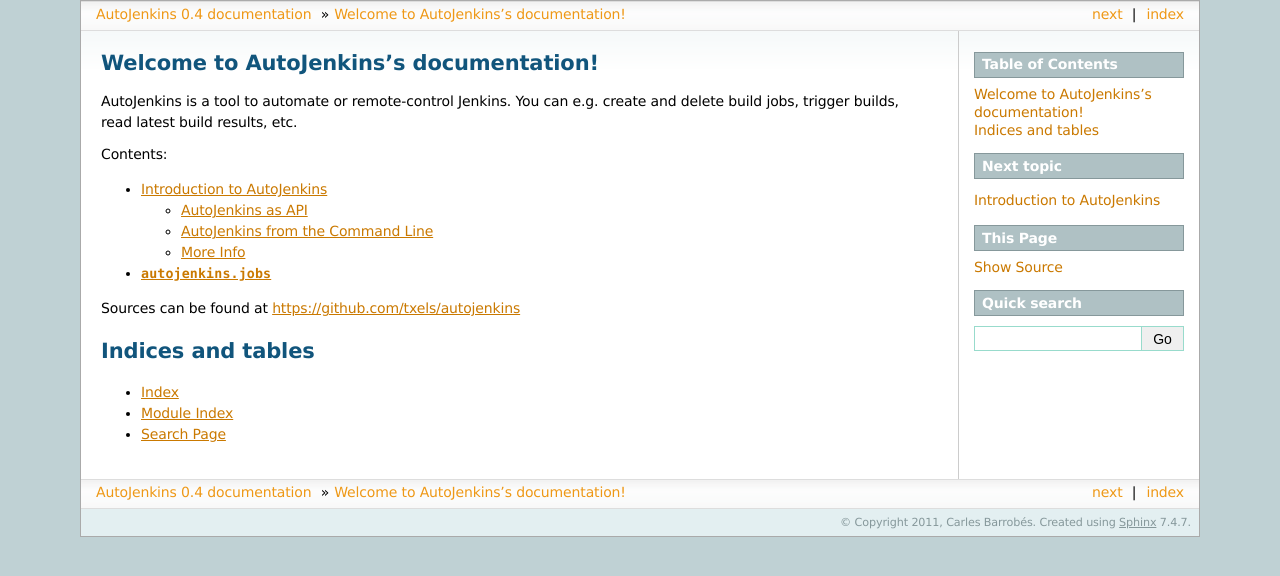
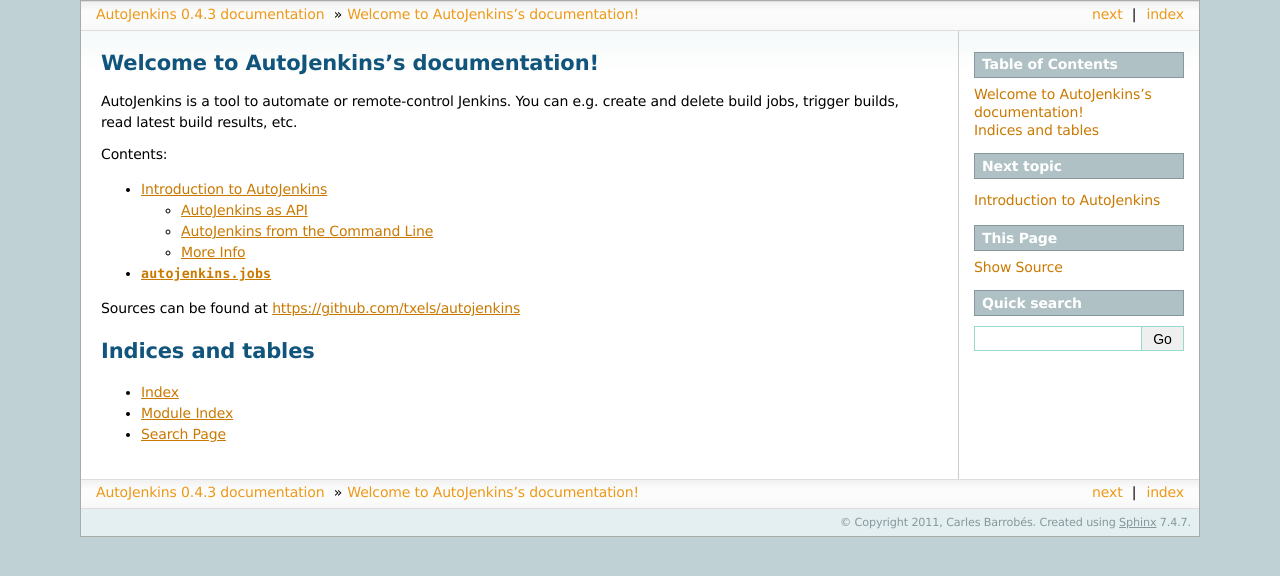
Before and after one commit to txels/autojenkins, a Sphinx documentation site: the page built from docs/index.rst, in a window 1280 px wide. Shown: the top 576 px of the page. Built offline with Sphinx 7.4.7, drawn with Linux system fonts in a browser that asks for light colours.

Commit message:
Bumped version to 0.4.3

```diff
--- a/docs/conf.py
+++ b/docs/conf.py
@@ -50,7 +50,7 @@
 # The short X.Y version.
 version = '0.4'
 # The full version, including alpha/beta/rc tags.
-release = '0.4'
+release = '0.4.3'
 
 # The language for content autogenerated by Sphinx. Refer to documentation
 # for a list of supported languages.
--- a/setup.py
+++ b/setup.py
@@ -8,7 +8,7 @@
     name='autojenkins',
     description='Jenkins Remote Control Library',
     long_description=long_description,
-    version='0.4.2',
+    version='0.4.3',
     author='Carles Barrobés',
     author_email='carles@barrobes.com',
     url='https://github.com/txels/autojenkins',
```
